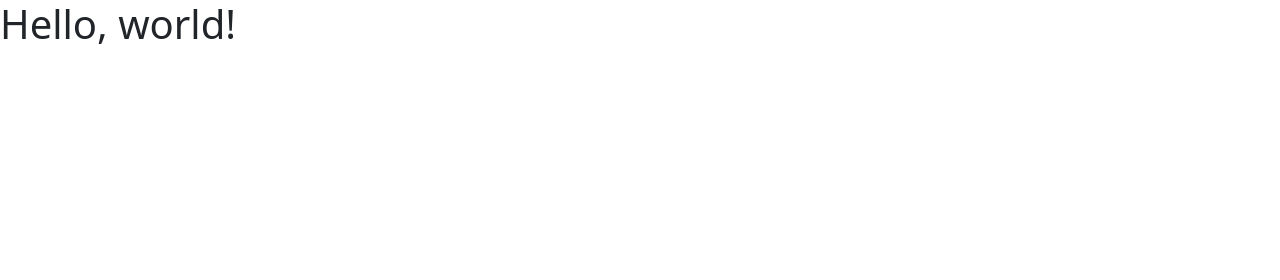
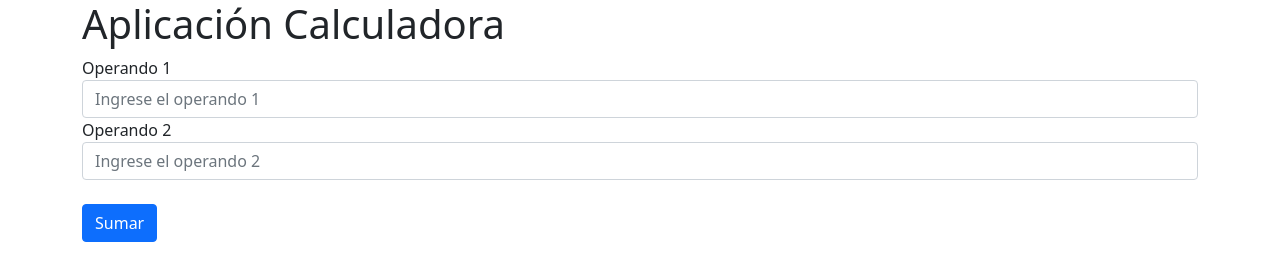
Before and after one commit to gonzalonahuelgomez/UJS, a plain HTML site: page js test/calculadora.html in a window 1280 px wide. Drawn offline with nearby package versions, Linux system fonts and the light colour scheme.

Commit message:
terminada calculadora

```diff
--- a/js test/calculadora.html
+++ b/js test/calculadora.html
@@ -1,27 +1,47 @@
-<!doctype html>
+<!DOCTYPE html>
 <html lang="en">
-  <head>
+
+<head>
     <!-- Required meta tags -->
-    <meta charset="utf-8">
-    <meta name="viewport" content="width=device-width, initial-scale=1">
+    <meta charset="utf-8" />
+    <meta name="viewport" content="width=device-width, initial-scale=1" />
 
     <!-- Bootstrap CSS -->
-    <link href="https://cdn.jsdelivr.net/npm/bootstrap@5.1.1/dist/css/bootstrap.min.css" rel="stylesheet" integrity="sha384-F3w7mX95PdgyTmZZMECAngseQB83DfGTowi0iMjiWaeVhAn4FJkqJByhZMI3AhiU" crossorigin="anonymous">
+    <link href="https://cdn.jsdelivr.net/npm/bootstrap@5.1.1/dist/css/bootstrap.min.css" rel="stylesheet"
+        integrity="sha384-F3w7mX95PdgyTmZZMECAngseQB83DfGTowi0iMjiWaeVhAn4FJkqJByhZMI3AhiU" crossorigin="anonymous" />
 
-    <title>Hello, world!</title>
-  </head>
-  <body>
-    <h1>Hello, world!</h1>
+    <title>Calculadora</title>
+</head>
+
+<body>
+    <div class="container">
+        <h1>Aplicación Calculadora</h1>
+        <form>
+            <div class="form-group">
+                <label for="op1">Operando 1</label>
+                <input type="number" id="op1" placeholder="Ingrese el operando 1" class="form-control"/>
+            </div>
+            <div class="form-group">
+                <label for="op2">Operando 2</label>
+                <input type="number" id="op2" placeholder="Ingrese el operando 2" class="form-control "/>
+            </div>
+        </form>
+        <button class="btn btn-primary mt-4" onclick="sumar()">Sumar</button>
+        <div id="resultado"></div>
+    </div>
 
     <!-- Optional JavaScript; choose one of the two! -->
 
     <!-- Option 1: Bootstrap Bundle with Popper -->
-    <script src="https://cdn.jsdelivr.net/npm/bootstrap@5.1.1/dist/js/bootstrap.bundle.min.js" integrity="sha384-/bQdsTh/da6pkI1MST/rWKFNjaCP5gBSY4sEBT38Q/9RBh9AH40zEOg7Hlq2THRZ" crossorigin="anonymous"></script>
+    <script src="https://cdn.jsdelivr.net/npm/bootstrap@5.1.1/dist/js/bootstrap.bundle.min.js"
+        integrity="sha384-/bQdsTh/da6pkI1MST/rWKFNjaCP5gBSY4sEBT38Q/9RBh9AH40zEOg7Hlq2THRZ"
+        crossorigin="anonymous"></script>
     <script src="./js/calculadora.js"></script>
     <!-- Option 2: Separate Popper and Bootstrap JS -->
     <!--
     <script src="https://cdn.jsdelivr.net/npm/@popperjs/core@2.9.3/dist/umd/popper.min.js" integrity="sha384-W8fXfP3gkOKtndU4JGtKDvXbO53Wy8SZCQHczT5FMiiqmQfUpWbYdTil/SxwZgAN" crossorigin="anonymous"></script>
     <script src="https://cdn.jsdelivr.net/npm/bootstrap@5.1.1/dist/js/bootstrap.min.js" integrity="sha384-skAcpIdS7UcVUC05LJ9Dxay8AXcDYfBJqt1CJ85S/CFujBsIzCIv+l9liuYLaMQ/" crossorigin="anonymous"></script>
     -->
-  </body>
+</body>
+
 </html>
--- a/js test/js/calculadora.js
+++ b/js test/js/calculadora.js
@@ -0,0 +1,6 @@
+function sumar(){
+    let op1 = document.getElementById('op1').value
+    let op2 = document.getElementById('op2').value
+    let resultado = Number(op1) + Number(op2)
+    document.getElementById('resultado').innerHTML = `Resultado: ${resultado}`
+}
```
